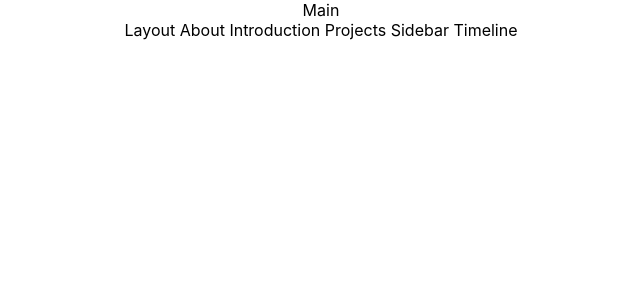
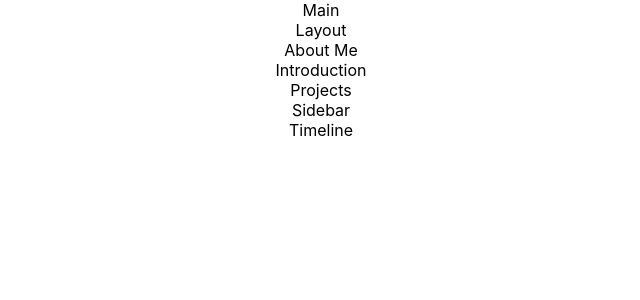
Before and after one commit to mikensubuga/me, a React (Create React App) app: page / in a window 1280 px wide. Shown: the top 300 px of the page, without its empty margins (319-959 px from the left). Built offline with nearby package versions, Linux system fonts and the light colour scheme.

Commit message:
set up mockups for different components

```diff
--- a/src/components/Layout/Layout.jsx
+++ b/src/components/Layout/Layout.jsx
@@ -1,5 +1,10 @@
 import React, { Component } from 'react';
 import Main from '../Main/Main'
+import About from '../UI/About'
+import Introduction from '../UI/Introduction'
+import Projects from '../UI/Projects'
+import Timeline from '../UI/Timeline'
+import Sidebar from '../UI/Sidebar'
 
 class Layout extends Component {
     state = {  }
@@ -8,11 +13,11 @@ class Layout extends Component {
             <div>
                 <Main/>
                 Layout
-                About
-                Introduction
-                Projects
-                Sidebar
-                Timeline
+                <About/>
+                <Introduction/>
+                <Projects/>
+                <Sidebar/>
+                <Timeline/>
             </div>
          );
     }
--- a/src/components/UI/About.jsx
+++ b/src/components/UI/About.jsx
@@ -0,0 +1,10 @@
+import React from 'react';
+const About = () => {
+    return (
+        <div>
+            About Me
+        </div>
+     );
+}
+
+export default About;
--- a/src/components/UI/Introduction.jsx
+++ b/src/components/UI/Introduction.jsx
@@ -0,0 +1,11 @@
+import React from 'react';
+
+const Introduction = () => {
+    return (
+        <div>
+            Introduction
+        </div>
+     );
+}
+
+export default Introduction;
--- a/src/components/UI/Projects.jsx
+++ b/src/components/UI/Projects.jsx
@@ -0,0 +1,11 @@
+import React from 'react';
+
+const Projects = () => {
+    return (
+        <div>
+            Projects
+        </div>
+     );
+}
+
+export default Projects;
--- a/src/components/UI/Sidebar.jsx
+++ b/src/components/UI/Sidebar.jsx
@@ -0,0 +1,11 @@
+import React from 'react'
+
+const Sidebar = () => {
+    return (
+        <div>
+            Sidebar
+        </div>
+     );
+}
+
+export default Sidebar;
--- a/src/components/UI/Timeline.jsx
+++ b/src/components/UI/Timeline.jsx
@@ -0,0 +1,11 @@
+import React from 'react';
+
+const Timeline = () => {
+    return (
+        <div>
+            Timeline
+        </div>
+     );
+}
+
+export default Timeline;
```
